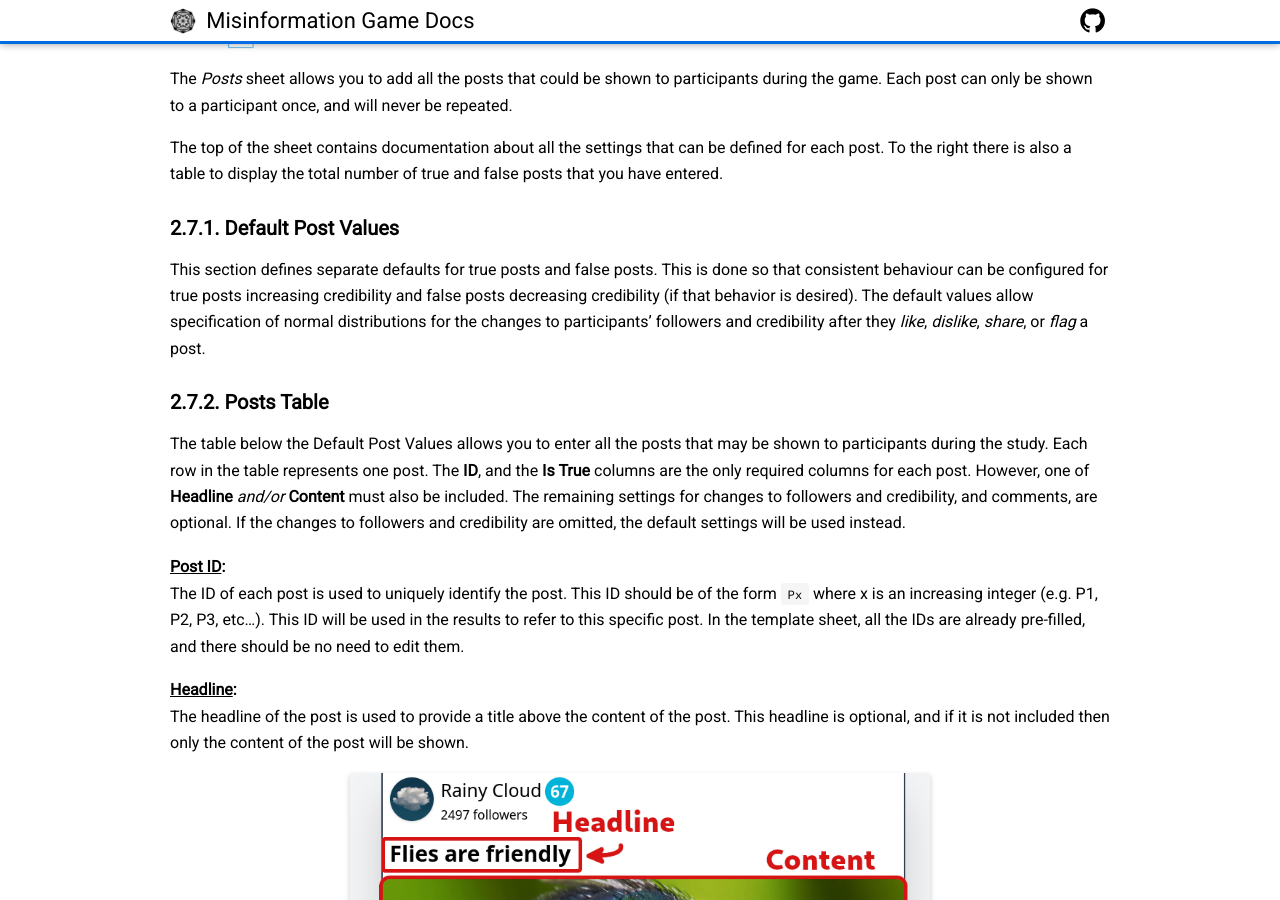
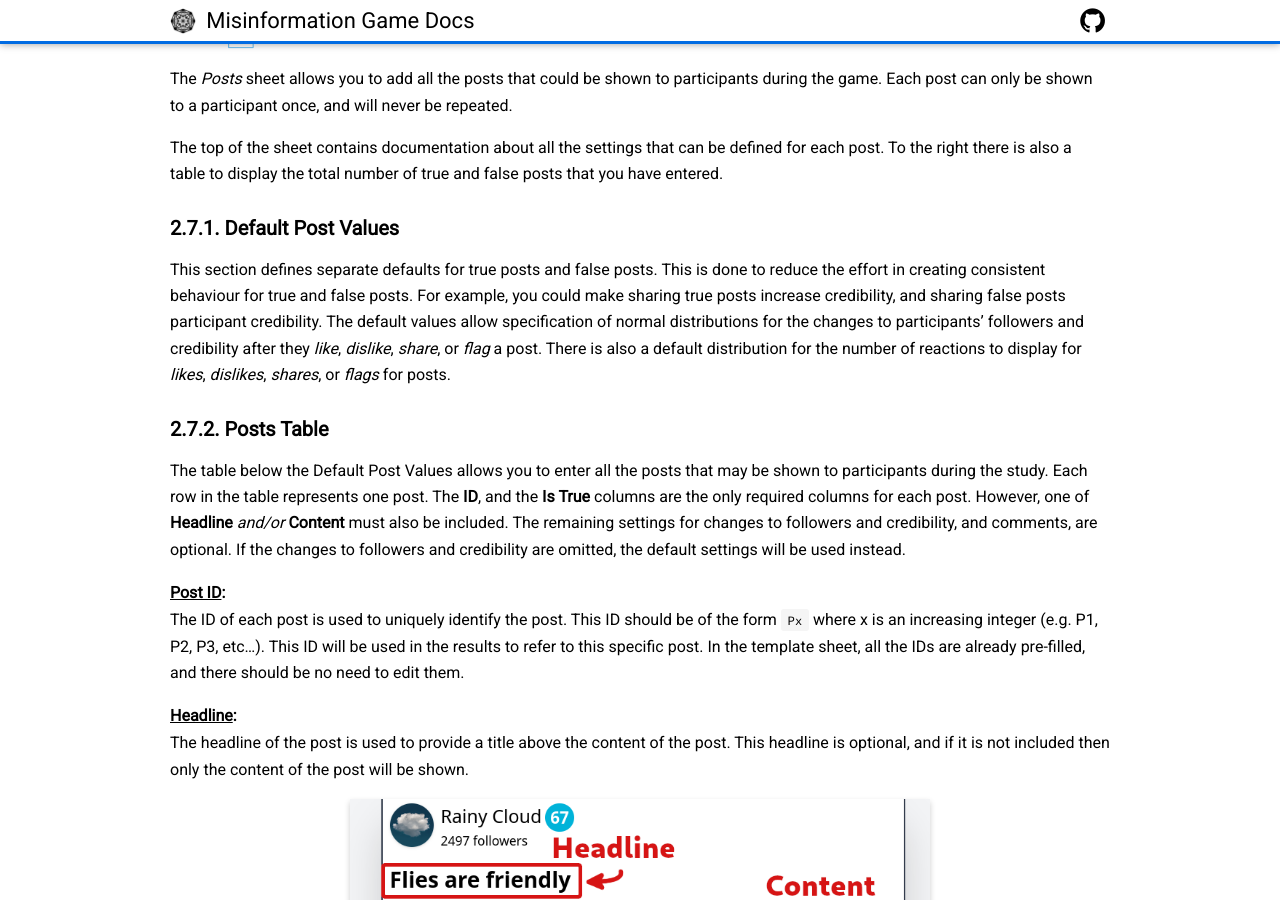
Before and after one commit to beekewardin/themisinformationgame.github.io, a Jekyll site: the page built from StudyConfiguration.md, in a window 1280 px wide and 900 px high, scrolled down 10769 px. Built offline with Jekyll 4.4.1, drawn with Linux system fonts in a browser that asks for light colours; nearby versions of some CDN libraries; our own code applies the rules of GitHub Pages for plain Markdown files.

Commit message:
Rephrase default values for posts documentation

```diff
--- a/StudyConfiguration.md
+++ b/StudyConfiguration.md
@@ -612,13 +612,15 @@ number of true and false posts that you have entered.
     2.7.1. Default Post Values
 </h3>
 This section defines separate defaults for true posts and
-false posts. This is done so that consistent behaviour can be
-configured for true posts increasing credibility and false
-posts decreasing credibility (if that behavior is desired).
-The default values allow specification of normal
-distributions for the changes to participants' followers and
-credibility after they _like_, _dislike_, _share_, or _flag_
-a post.
+false posts. This is done to reduce the effort in creating
+consistent behaviour for true and false posts. For example,
+you could make sharing true posts increase credibility,
+and sharing false posts participant credibility. The default
+values allow specification of normal distributions for the
+changes to participants' followers and credibility after they
+_like_, _dislike_, _share_, or _flag_ a post. There is also
+a default distribution for the number of reactions to display
+for _likes_, _dislikes_, _shares_, or _flags_ for posts.
 
 
 <h3 id="posts-table">
```
